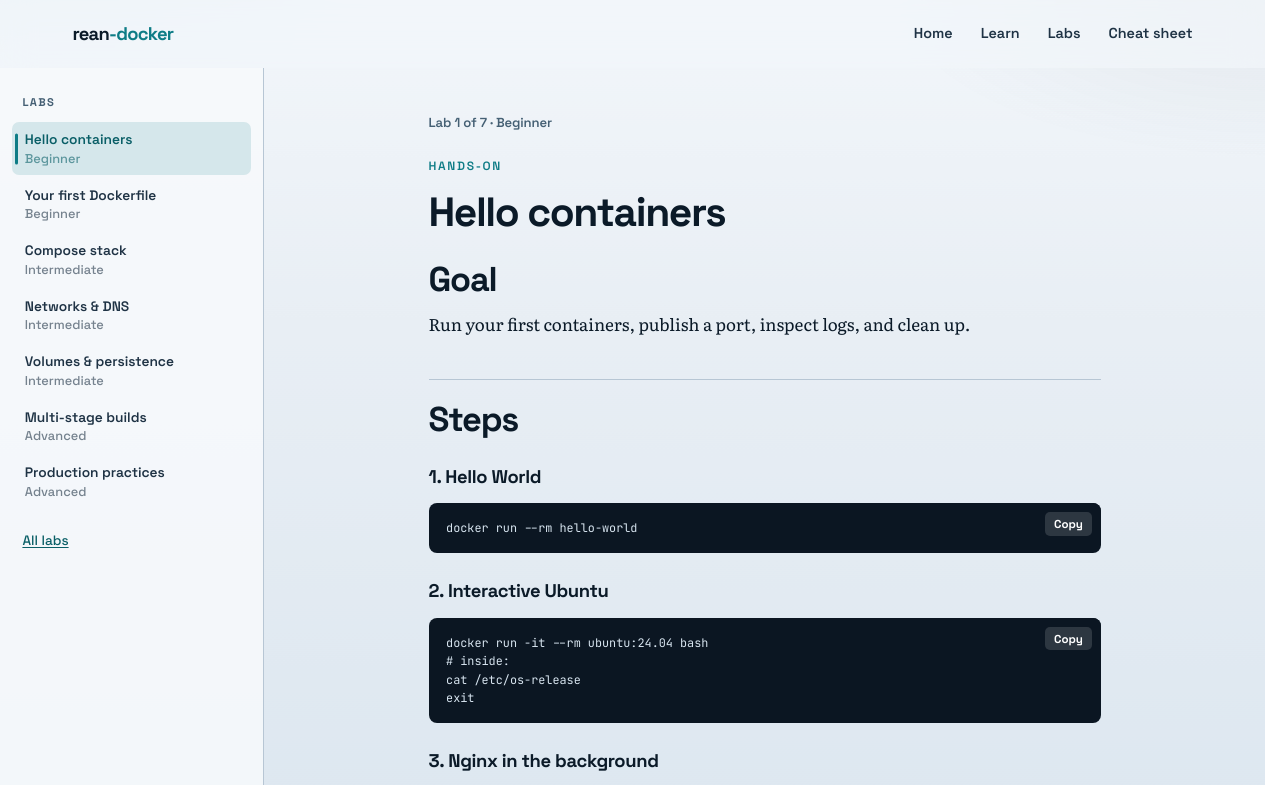
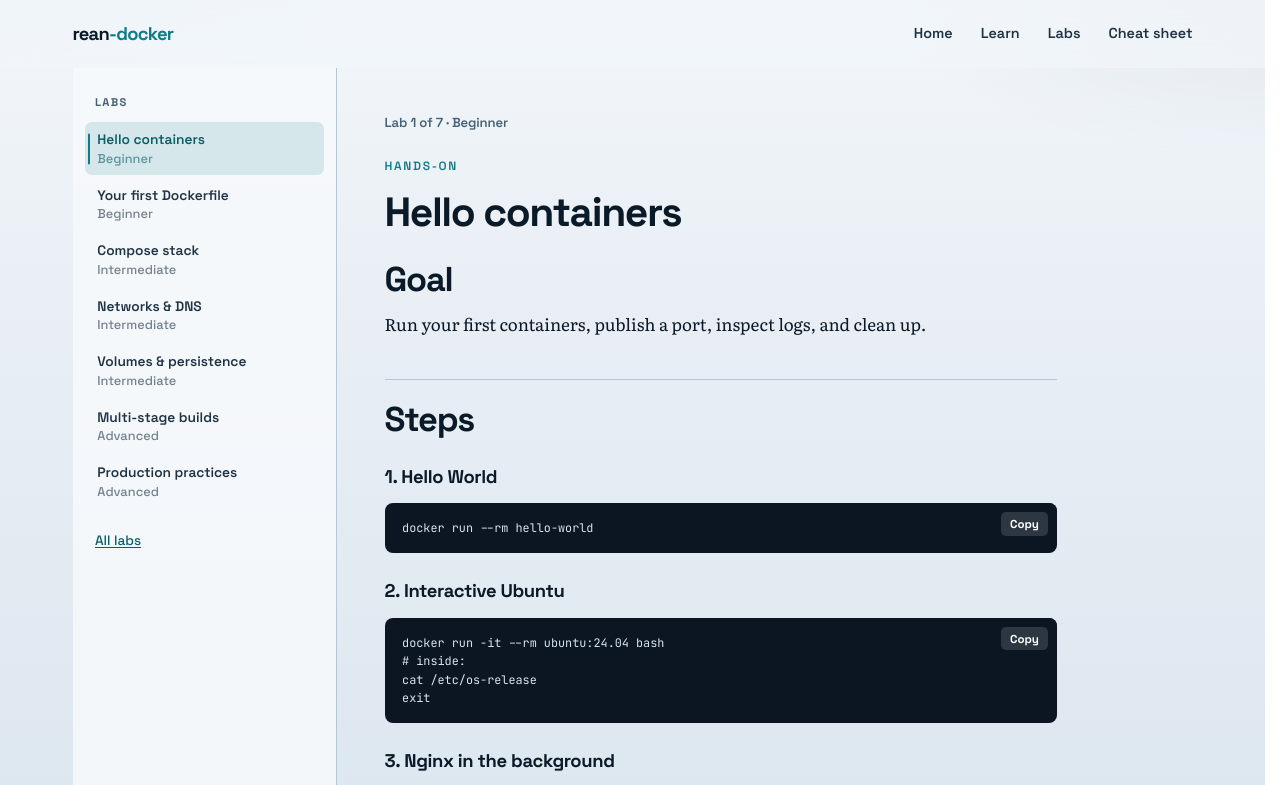
Before and after one commit to bunsalcoder/rean-docker, a plain HTML site: page web/lab.html in a window 1280 px wide. Shown: the top 785 px of the page. Drawn offline with nearby package versions, Linux system fonts and the light colour scheme.

Commit message:
fix(web): center learn/labs shell so chapters sit next to content

```diff
--- a/web/assets/css/site.css
+++ b/web/assets/css/site.css
@@ -684,13 +684,13 @@ body > main.section > .wrap {
   user-select: none;
 }
 
-/* Learn / Labs shell */
+/* Learn / Labs shell — sidebar + article as one centered reading unit */
 .app-shell {
   display: grid;
   grid-template-columns: 16.5rem minmax(0, 1fr);
   min-height: calc(100svh - var(--nav-h));
-  width: 100%;
-  max-width: 100%;
+  width: min(100%, var(--max));
+  margin-inline: auto;
 }
 
 .sidebar {
@@ -842,7 +842,7 @@ body > main.section > .wrap {
   width: 100%;
   max-width: 48rem;
   min-width: 0;
-  margin-inline: auto;
+  margin-inline: 0;
   padding: clamp(1.5rem, 4vw, 2.75rem) clamp(1rem, 4vw, 3rem) 4rem;
   box-sizing: border-box;
 }
```
